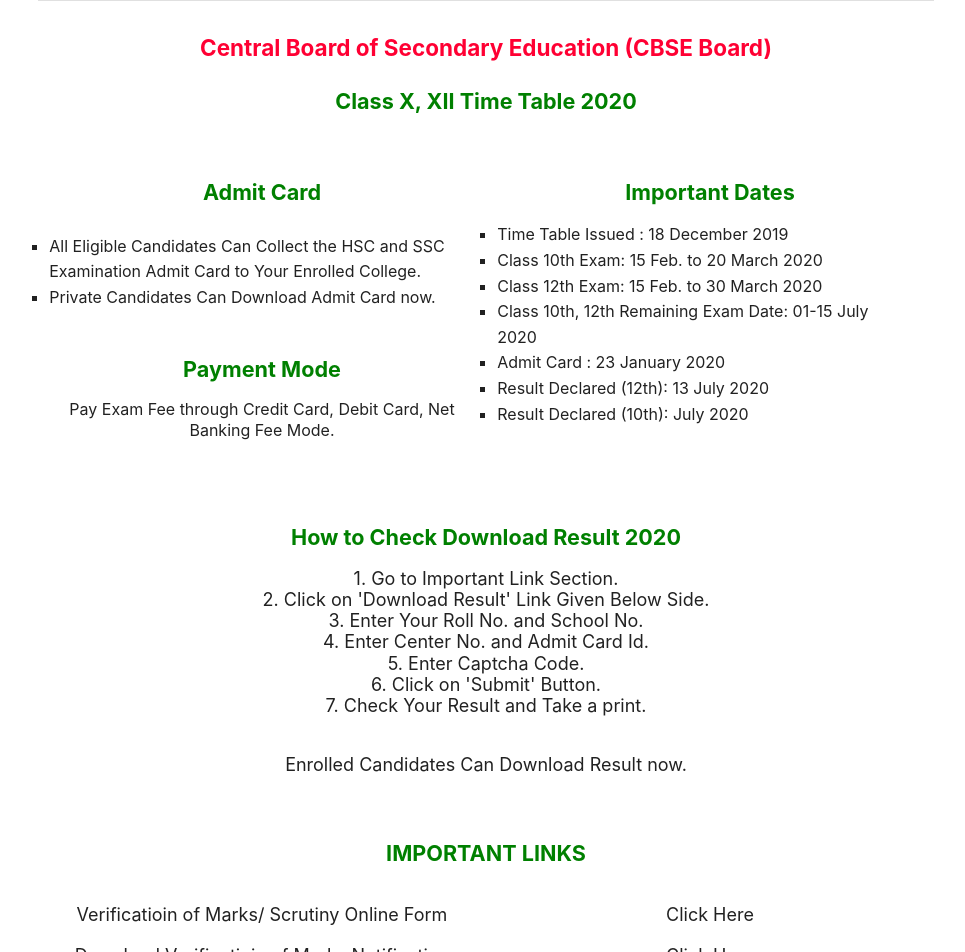
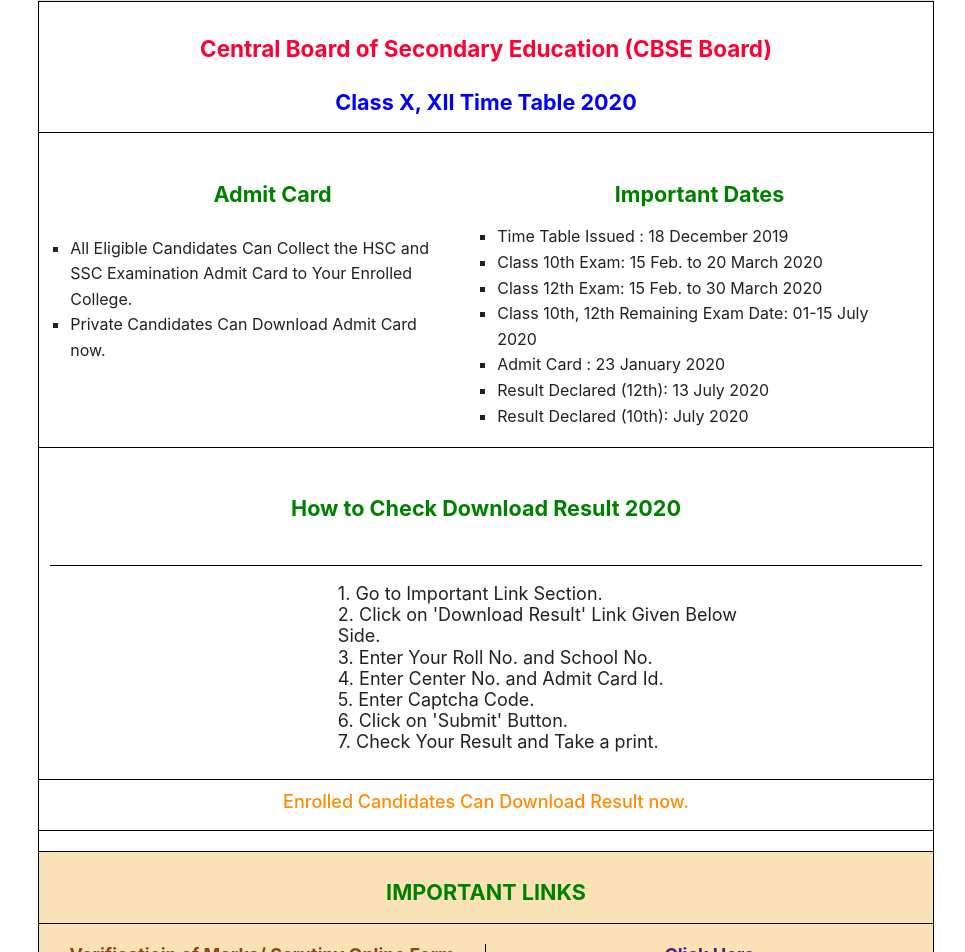
Before and after one commit to SarikaWirtz/sarkariresults, a React (Create React App) app: page /latestresult/1 in a window 1280 px wide. Shown: the part 537-1489 px from the top of the page, without its empty margins (154-1119 px from the left). Built offline with nearby package versions, Linux system fonts and the light colour scheme.

Commit message:
made build

```diff
--- a/package.json
+++ b/package.json
@@ -12,7 +12,8 @@
     "react-dom": "^16.13.1",
     "react-materialize": "^3.9.2",
     "react-router-dom": "^5.2.0",
-    "react-scripts": "3.4.1"
+    "react-scripts": "3.4.1",
+    "react-webpack": "^0.4.1"
   },
   "scripts": {
     "start": "react-scripts start",
--- a/src/App.js
+++ b/src/App.js
@@ -29,7 +29,7 @@
           <Route path='/latestresult/:latest_result_id' component={LatestResultDetail} />
 
         </Switch>
-        <Test></Test>
+        {/* <Test></Test> */}
         <SiteFooter></SiteFooter>
       </div>
     </BrowserRouter>
--- a/src/components/data/latestData.json
+++ b/src/components/data/latestData.json
@@ -55,8 +55,8 @@
         },
         "payment": {
 
-            "title": "Payment Mode",
-            "paymentOption": "Pay Exam Fee through Credit Card, Debit Card, Net Banking Fee Mode."
+            "title": "",
+            "paymentOption": ""
 
         },
         "importantLinks": {
--- a/src/components/layout/InnerPageFooter.js
+++ b/src/components/layout/InnerPageFooter.js
@@ -8,7 +8,7 @@
                 <Col s={12}>
                     <p className="innerpage_contact-email darken-5">For Any Query And Feedback Email us To <a href="mailto:support@sarkariresults.info"><strong>support@sarkariresults.info</strong></a> <Icon tiny>lock</Icon></p>
                     <h5 className="innerpage_contact-copyright">© Copyright 2018 at WWW.SARKARIRESULT.INFO  </h5>
-                    <p>
+                    <p className="copyright-text">
                         <strong>Disclaimer :</strong> The Examination Results / Marks published in this Website is only for the
                         immediate Information to the Examinees an does not to be a constitute to be a
                         Legal Document. While all efforts have been made to make the Information available
--- a/src/components/tables/LatestResult/LatestResultDetail.js
+++ b/src/components/tables/LatestResult/LatestResultDetail.js
@@ -76,16 +76,16 @@
             </Table>
 
             <div className="latestresult_body">
-                <Row>
+                <Row className="heading-group">
                     <Col s={12}>
-                        <div className="center heading-group">
+                        <div className="center heading-group-wrapper">
                             <h2 className="tabletitle"> { this.state.latestresult.tabletitle } </h2>
-                            <h3 className="tablesubTitle bold"> { this.state.latestresult.tableSubTitle } </h3>
+                            <h3 className="tablesubTitle bold light-blue-color"> { this.state.latestresult.tableSubTitle } </h3>
                         </div>
                     </Col>
                 </Row>
 
-                <Row>
+                <Row className="section-group">
                     <Col s={12} m={6}>
                         <h3 className="tablesubTitle bold"> { this.state.latestresult.admitCard.title } </h3>
                         <h3 className="tablesubTitle bold"> { this.state.latestresult.applicationfee.title } </h3>
@@ -102,11 +102,11 @@
                         </ul>
                         <Row>
                             <Col s={12}>
-                                <h3 className="howtodownload_title tablesubTitle bold">
-                                    Payment Mode
+                                <h3 className="payment_title tablesubTitle bold">
+                                    {this.state.latestresult.payment.title}
                                 </h3>
                                 <p className="payment_option">
-                                    Pay Exam Fee through Credit Card, Debit Card, Net Banking Fee Mode.
+                                     {this.state.latestresult.payment.paymentOption}
                                 </p>
                             </Col>
                         </Row>
@@ -135,17 +135,17 @@
                         </ul>
                     </Col>
                 </Row>
-                <Row>
+                <Row className="howtodownload-row">
                     <Col s={12} className="howtodownload">
                         <h3 className="howtodownload_title tablesubTitle bold">
                             {this.state.latestresult.howtoDownloadResult.title}
                         </h3>
-                        <ul>
+                        <ul className="download-result-wrapper">
                             {
                                 this.state.latestresult.howtoDownloadResult.details.map((res, index) =>{
                                     return (
 
-                                        <li key={index} className="howtoDownloadResult_list">{ res.step}</li>
+                                        <li key={index} className="download-result__list">{ res.step}</li>
                                     )
 
                                 })
@@ -154,11 +154,11 @@
                     </Col>
                 </Row>
                 <Row className="enrolled_candidates" s={12}>
-                    <p>Enrolled Candidates Can Download Result now.</p>
+                    <p><strong>Enrolled Candidates Can Download Result now.</strong></p>
                 </Row>
 
                 <Row className="important_links" s={12}>
-                    <Row>
+                    <Row className="important_links__title-row">
                         <Col s={12}>
                             <h3 className="important_links__title tablesubTitle bold">
                                 {this.state.latestresult.importantLinks.title}
@@ -172,12 +172,12 @@
                             {
                                 this.state.latestresult.importantLinks.details.map((res, index) =>{
                                     return (
-                                        <Row>
-                                            <Col s={6}>
+                                        <Row className="important_links_list-row">
+                                            <Col s={6} className="important_links_list-left-col">
                                                 <li key={index} className="important_links_list">{ res.detail}</li>
                                             </Col>
-                                            <Col s={6}>
-                                                <li key={index} className="important_links_button-link">{ res.buttonText}</li>
+                                            <Col s={6} className="important_links_list-right-col">
+                                                <li key={index} className="important_links_button-link"><a href={res.url}>{ res.buttonText}</a></li>
                                             </Col>
                                         </Row>
                                     )
--- a/src/index.css
+++ b/src/index.css
@@ -40,8 +40,6 @@
 h1 {
   font-weight: bold;
 }
-
-
 
 .site-title {
   font-size: 35px;
@@ -158,9 +156,10 @@
   list-style-type: square !important;
 }
 
-.card-wrapper li:nth-child(-n+3):before{
+.card-wrapper li:nth-child(-n+3):before {
   content: url('./assets/img/newicon.gif');
 }
+
 
 .card-wrapper li a {
   color: #1d02f1;
@@ -221,3 +220,103 @@
   line-height: 1.6 !important;
   padding-right: 5%;
 }
+
+.latestresult_body {
+  border: 1px solid #000;
+}
+
+.heading-group,
+.section-group,
+.howtodownload_title,
+.howtodownload-row,
+.important_links__title-row,
+.important_links_list-row {
+  border-bottom: 1px solid #000;
+}
+
+.section-group {
+  padding: 0 20px;
+}
+
+.howtodownload_title {
+  padding-bottom: 5%;
+}
+
+.howtodownload-row {
+  padding-bottom: 3%;
+  margin-bottom: 0;
+}
+
+.download-result-wrapper {
+  width: 50%;
+  margin: 0 auto 0 33%;
+}
+
+.download-result__list {
+  text-align: left;
+}
+
+.enrolled_candidates {
+  border-bottom: 1px solid #000;
+  margin-top: -18px;
+}
+
+.enrolled_candidates p {
+  padding-top: 11px;
+  color: #FF8C00;
+}
+
+.light-blue-color {
+  color: #0000FF;
+}
+
+.important_links {
+  background: #f9e2b6;
+  border-top: 1px solid #000;
+}
+
+.important_links__title {
+  color: #008000;
+}
+
+.important_links_list-row {
+  padding-bottom: 10px;
+}
+
+.important_links_list-left-col {
+  border-right: 1px solid #000;
+  color: #8B4513;
+  font-weight: bold;
+}
+
+.important_links_list-right-col a {
+  font-weight: bold;
+  color: #551a8a;
+  text-decoration: underline;
+  cursor: pointer;
+}
+
+.innerpage_contact-copyright {
+  font-size: 0.8rem;
+  color: #551a8a;
+}
+
+.copyright-text {
+  color: #FF8C00;
+  font-size: 0.6em;
+}
+
+
+
+
+
+
+/* media queries */
+
+@media only screen and (max-width: 500px) {
+  .download-result-wrapper {
+    width: 100%;
+    margin: 0;
+
+  }
+}
```
Also changed, not shown: 2 other files (tests, documents, lock files or other folders).
